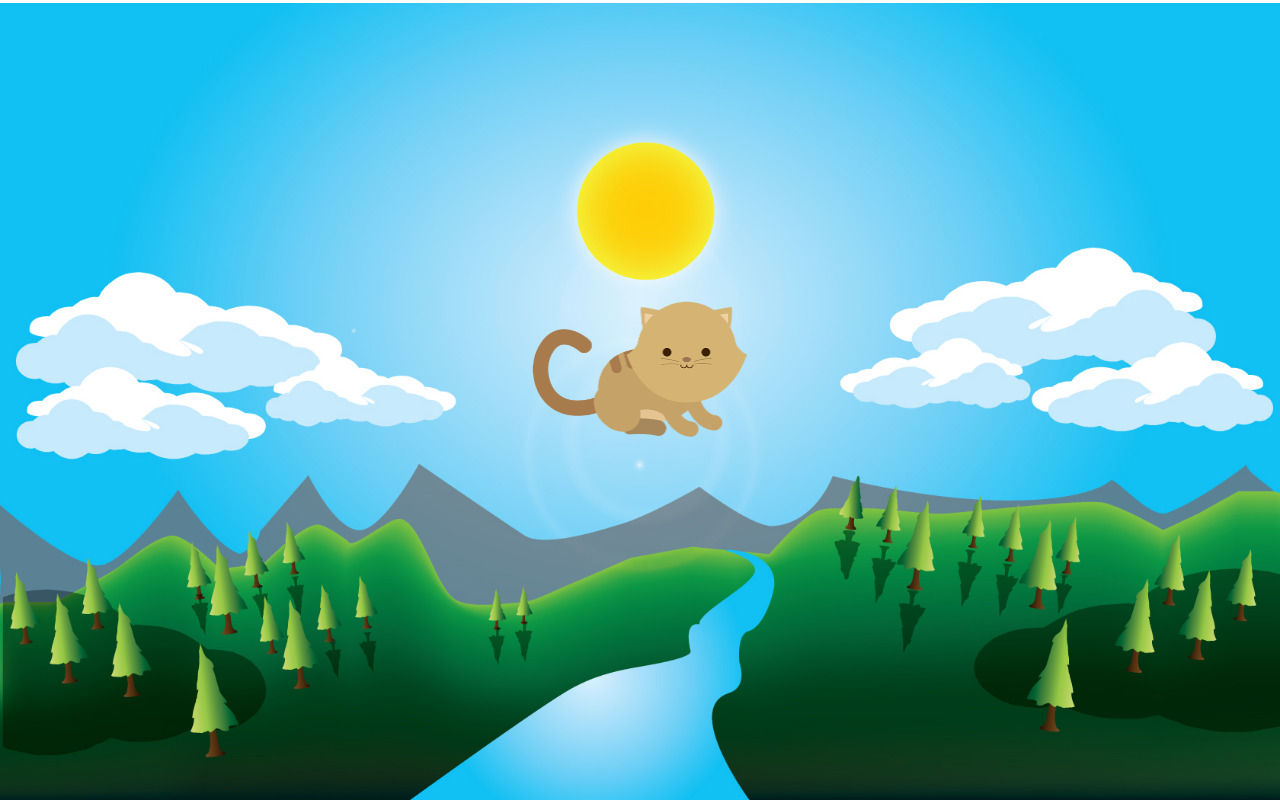
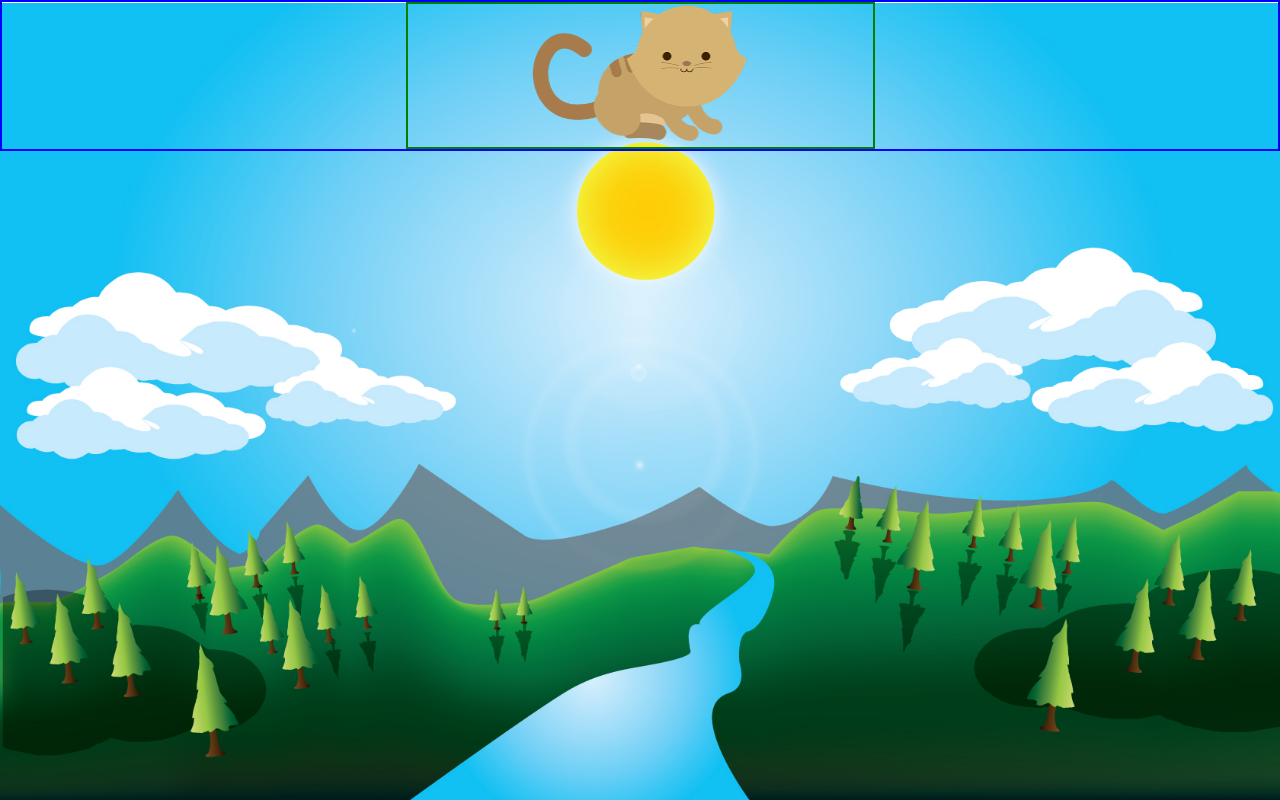
Before and after one commit to sagicary/kitten-laboratoria, a plain HTML site: page index.html in a window 1280 px wide. Drawn offline with Linux system fonts and the light colour scheme.

Commit message:
Arreglado fondos, falta flexbox

```diff
--- a/asset/css/main.css
+++ b/asset/css/main.css
@@ -1,21 +1,24 @@
 body{
 	margin: 0 auto;
 	background-image: url(../img/landscape.jpg);
-	background-size: 100%;
+	background-size: cover;
 	background-repeat: no-repeat;
-
+	background-attachment: fixed;
 }
 img{
 	width: 50%;
-	height: 50%;
+	height: 100%;
 }
-.container{
+.conti{
 	display: flex;
-	width: 100%;
-	height: 100%;
 	justify-content: center;
+	align-self: flex-end;
+	border: 2px solid blue;
+	margin: 0 auto;
+	padding: 0;
+
 }
 .imagen{
-	margin-top: 30%;
-	align-self: flex-end;
+	border: 2px solid green;
+
 }
--- a/asset/css/media.css
+++ b/asset/css/media.css
@@ -12,8 +12,9 @@
 @media (min-width: 500px) and (max-width: 700px){
 	body{
 		background-image: url(../img/dawn.png);
-		background-size: 100%;
+		background-size: cover;
 		background-repeat: no-repeat;
+		background-attachment: fixed;
 	}
 	img{
 		display: none;
@@ -22,7 +23,8 @@
 @media (min-width: 1px) and (max-width: 499px){
 	body{
 		background-image: url(../img/maxresdefault.jpg);
-		background-size: 100%;
+		background-size: cover;
 		background-repeat: no-repeat;
+			background-attachment: fixed;
 	}
 }
--- a/index.html
+++ b/index.html
@@ -3,17 +3,17 @@
 <head>
 	<meta charset="UTF-8">
 	<title>Kitten</title>
-	<link rel="stylesheet" href="asset/css/grilla.css">
+
 	<link rel="stylesheet" href="asset/css/main.css">
 	<link rel="stylesheet" href="asset/css/media.css">
 </head>
 <body>
-	<div class="container">
+	<div class="conti">
 		<div class="imagen">
 		<style>img {display: block; margin: 0 auto;}</style>
 		<picture>
-			<source media="(min-width: 650px)" srcset="asset/img/kitten-medium.png">
-			<source media="(min-width: 465px)" srcset="asset/img/kitten-large.png">
+			<source media="(min-width: 700px)" srcset="asset/img/kitten-medium.png">
+			<source media="(min-width: 499px)" srcset="asset/img/kitten-large.png">
 			<img src="asset/img/kitten-small.png" alt="a cute kitten">
 		</picture>
 		</div>
```
